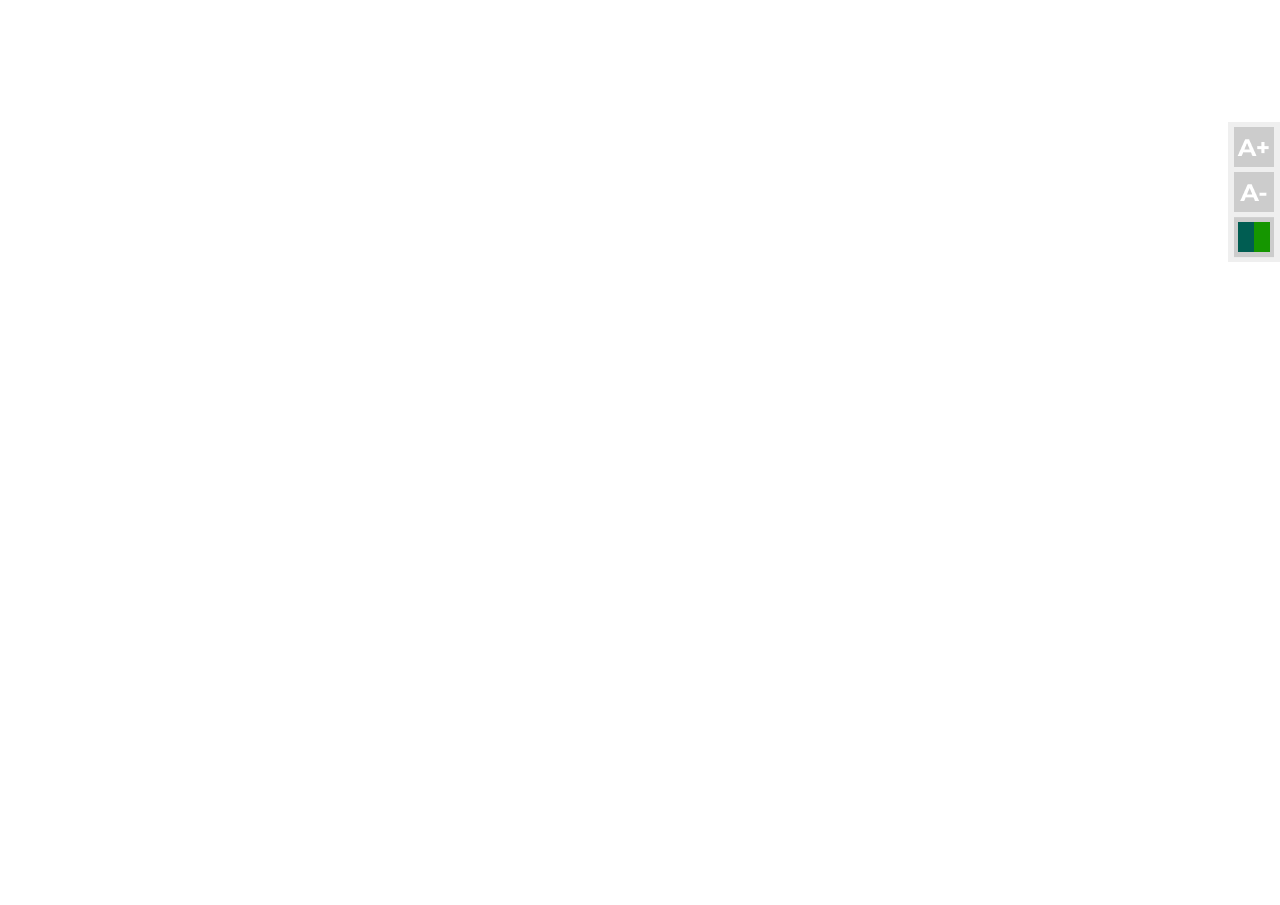
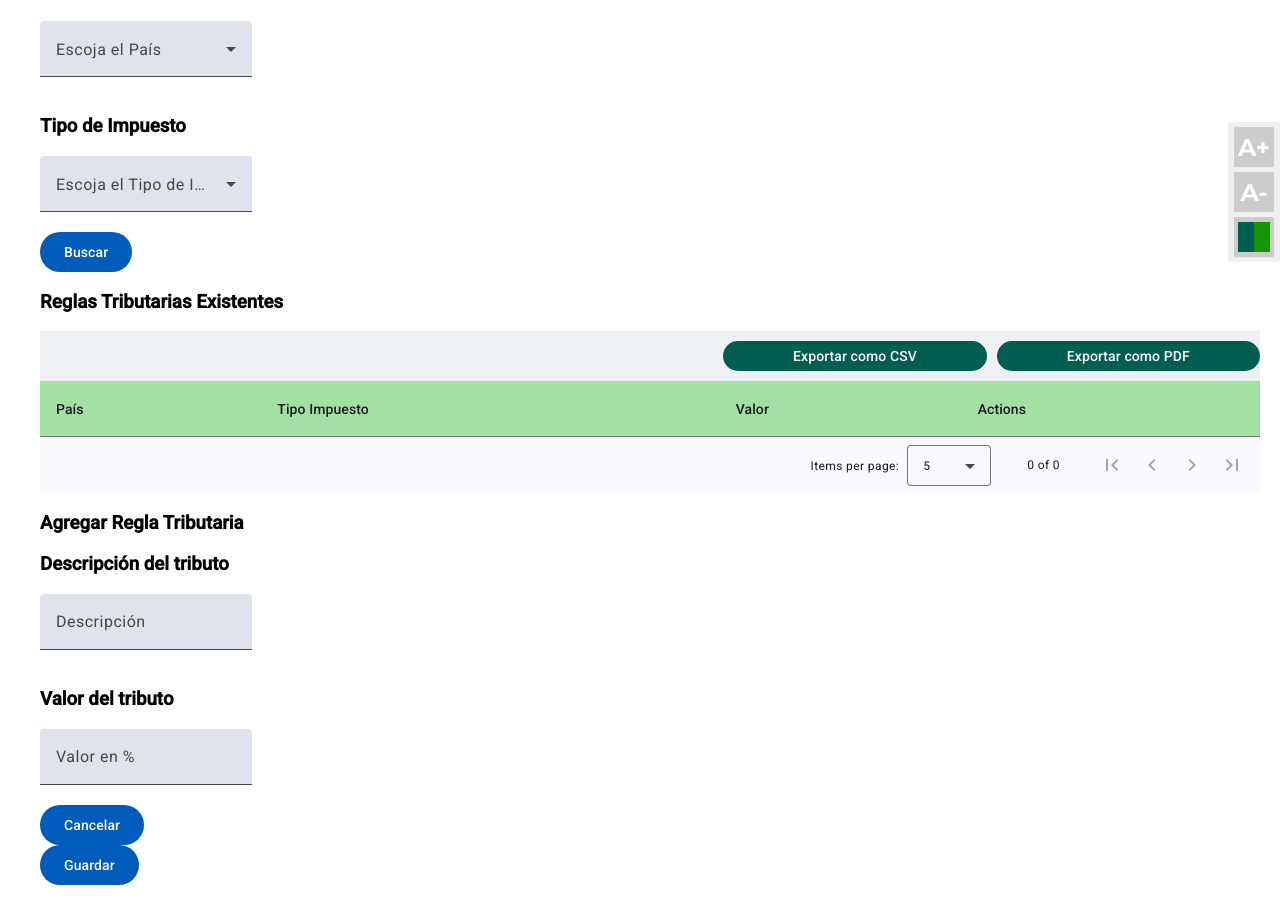
Before and after one commit to f-munozg/MISW4501-G5-Web, an Angular app: page /reglas/tributarias in a window 1280 px wide. Shown: the part 208-1113 px from the top of the page. Before the commit the page ends 800 px from the top, so only its background shows below. Built offline with nearby package versions, Linux system fonts and the light colour scheme.

Commit message:
169 - Se inicia la implementación del HTML del componente de reglas tributarias

```diff
--- a/src/app/domains/reglas/reglas-tributarias/reglas-tributarias.component.html
+++ b/src/app/domains/reglas/reglas-tributarias/reglas-tributarias.component.html
@@ -1,3 +1,79 @@
 <app-default-window>
-
+  <main class="reglasTributariasContainer">
+    <div class="reglasTributariasHeaderGrid">
+      <h2 class="grid-item-reglasTributariasTitulo">Definición de Reglas Tributarias</h2>
+    </div>
+    <div class="reglasTributariasSeleccionFormGrid">
+        <div class="grid-item-paisFormField">
+          <h3>País</h3>
+          <mat-form-field>
+            <mat-label>Escoja el País</mat-label>
+            <mat-select>
+              <mat-option *ngFor="let pais of listaPaises" [value]="pais">
+                {{PaisesType2LabelMapping[pais]}}
+              </mat-option>
+            </mat-select>
+          </mat-form-field>
+        </div>
+        <div class="grid-item-tipoImpuestoFormField">
+          <h3>Tipo de Impuesto</h3>
+          <mat-form-field>
+            <mat-label>Escoja el Tipo de Impuesto</mat-label>
+            <mat-select>
+              <mat-option *ngFor="let tipoImpuesto of listaTiposImpuestos" [value]="tipoImpuesto">
+                {{TipoImpuesto2LabelMapping[tipoImpuesto]}}
+              </mat-option>
+            </mat-select>
+          </mat-form-field>
+        </div>
+        <div class="grid-item-buscarBtnForm">
+          <div class="grid-item-buscarBtnDiv">
+            <button mat-flat-button class="buscarBtn">Buscar</button>
+          </div>
+        </div>
+    </div>
+    <!--
+        Zona para notificaciones/mensajes
+    -->
+    <div class="reglasTributariasTablaHeaderGrid">
+      <h3 class="grid-item-reglasTributariasTablaTitulo">Reglas Tributarias Existentes</h3>
+    </div>
+    <div class="reglasTributariasTablaGrid">
+      <app-table-template
+        [data]="tableData"
+        [columns]="tableColumns"
+        [displayedColumns]="visibleColumns"
+        [actions]="assignAction"
+      >
+      </app-table-template>
+    </div>
+    <div class="reglasTributariasAgregarReglaHeaderGrid">
+      <h3 class="grid-item-reglasTributariasAgregarReglaTitulo">Agregar Regla Tributaria</h3>
+    </div>
+    <div class="reglasTributariasAgregarReglaForm">
+      <div class="grid-item-descripcionField">
+        <h3>Descripción del tributo</h3>
+        <mat-form-field>
+          <input matInput placeholder="Descripción">
+        </mat-form-field>
+      </div>
+      <div class="grid-item-valorField">
+        <h3>Valor del tributo</h3>
+        <mat-form-field>
+          <input type="number" matInput placeholder="Valor en %">
+        </mat-form-field>
+      </div>
+      <div class="reglasTributariasAgregarReglaFormBtns">
+        <div class="grid-item-cancelarBtnDiv">
+          <button mat-flat-button class="cancelarBtn">Cancelar</button>
+        </div>
+        <div class="grid-item-guardarBtnDiv">
+          <button mat-flat-button class="guardarBtn"
+                  type="submit"
+                  >Guardar
+          </button>
+        </div>
+      </div>
+    </div>
+  </main>
 </app-default-window>
--- a/src/app/domains/reglas/reglas-tributarias/reglas-tributarias.component.ts
+++ b/src/app/domains/reglas/reglas-tributarias/reglas-tributarias.component.ts
@@ -1,4 +1,13 @@
 import { Component, OnInit } from '@angular/core';
+import { Paises, PaisesType2LabelMapping, TipoImpuesto, TipoImpuesto2LabelMapping } from '../reglas.model';
+
+export interface TableRow {
+  id: string;
+  pais: Paises;
+  tipo_impuesto: TipoImpuesto;
+  valor: number;
+  descripcion: string;
+}
 
 @Component({
   selector: 'app-reglas-tributarias',
@@ -8,6 +17,48 @@ import { Component, OnInit } from '@angular/core';
 })
 export class ReglasTributariasComponent implements OnInit {
 
+
+  public PaisesType2LabelMapping = PaisesType2LabelMapping;
+  public listaPaises = Object.values(Paises);
+
+  public TipoImpuesto2LabelMapping = TipoImpuesto2LabelMapping;
+  public listaTiposImpuestos = Object.values(TipoImpuesto);
+
+  tableData: TableRow[] = [];
+
+  tableColumns = [
+    {
+      name: 'country',
+      header: 'País',
+      cell: (item: any) => item.pais.toString()
+    },
+    {
+      name: 'tax_type',
+      header: 'Tipo Impuesto',
+      cell: (item: any) => item.tipo_impuesto.toString()
+    },
+    {
+      name: 'tax_value',
+      header: 'Valor',
+      cell: (item: any) => item.valor.toString()
+    },
+  ];
+
+  visibleColumns = ['country', 'tax_type', 'tax_value'];
+
+  assignAction = [
+    {
+      icon: 'Editar',
+      tooltip: 'Editar',
+      action: (row: any) => {}
+    },
+    {
+      icon: 'Eliminar',
+      tooltip: 'Eliminar',
+      action: (row: any) => {}
+    }
+  ]
+
   constructor() { }
 
   ngOnInit() {
--- /dev/null
+++ b/src/app/domains/reglas/reglas.model.ts
@@ -0,0 +1,125 @@
+export enum Paises{
+    ARGENTINA = "Argentina",
+    BOLIVIA = "Bolivia",
+    BRASIL = "Brasil",
+    CHILE = "Chile",
+    COLOMBIA = "Colombia",
+    ECUADOR = "Ecuador",
+    PARAGUAY = "Paraguay",
+    PERÚ = "Perú",
+    SURINAM = "Surinam",
+    TRINIDAD_Y_TOBAGO = "Trinidad y Tobago",
+    URUGUAY = "Uruguay",
+    VENEZUELA = "Venezuela",
+    CANADA = "Canadá",
+    ESTADOS_UNIDOS = 'Estados Unidos',
+    MÉXICO = "México",
+    BELICE = "Belice",
+    COSTA_RICA = "Costa Rica",
+    EL_SALVADOR = "El Salvador",
+    GUATEMALA = "Guatemala",
+    HONDURAS = "Honduras",
+    NICARAGUA = "Nicaragua",
+    PANAMÁ = "Panamá",
+    ANTIGUA_Y_BARBUDA = "Antigua y Barbuda",
+    BAHAMAS = "Bahamas",
+    BARBADOS = "Barbados",
+    CUBA = "Cuba",
+    DOMINICA = "Dominica",
+    GRANADA = "Granada",
+    GUYANA = "Guyana",
+    HAITÍ = "Haití",
+    JAMAICA = "Jamaica",
+    REPÚBLICA_DOMINICANA = "República Dominicana",
+    SAN_CRISTÓBAL_Y_NIEVES = "San Cristóbal y Nieves",
+    SAN_VICENTE_Y_LAS_GRANADINAS = "San Vicente y las Granadinas",
+    SANTA_LUCÍA = "Santa Lucía",
+}
+
+export const PaisesType2LabelMapping: Record<Paises, string> = {
+    [Paises.ARGENTINA]: "Argentina",
+    [Paises.BOLIVIA]: "Bolivia",
+    [Paises.BRASIL]: "Brasil",
+    [Paises.CHILE]: "Chile",
+    [Paises.COLOMBIA]: "Colombia",
+    [Paises.ECUADOR]: "Ecuador",
+    [Paises.PARAGUAY]: "Paraguay",
+    [Paises.PERÚ]: "Perú",
+    [Paises.SURINAM]: "Surinam",
+    [Paises.TRINIDAD_Y_TOBAGO]: "Trinidad y Tobago",
+    [Paises.URUGUAY]: "Uruguay",
+    [Paises.VENEZUELA]: "Venezuela",
+    [Paises.CANADA]: "Canadá",
+    [Paises.ESTADOS_UNIDOS]: "Estados Unidos",
+    [Paises.MÉXICO]: "México",
+    [Paises.BELICE]: "Belice",
+    [Paises.COSTA_RICA]: "Costa Rica",
+    [Paises.EL_SALVADOR]: "El Salvador",
+    [Paises.GUATEMALA]: "Guatemala",
+    [Paises.HONDURAS]: "Honduras",
+    [Paises.NICARAGUA]: "Nicaragua",
+    [Paises.PANAMÁ]: "Panamá",
+    [Paises.ANTIGUA_Y_BARBUDA]: "Antigua y Barbuda",
+    [Paises.BAHAMAS]: "Bahamas",
+    [Paises.BARBADOS]: "Barbados",
+    [Paises.CUBA]: "Cuba",
+    [Paises.DOMINICA]: "Dominica",
+    [Paises.GRANADA]: "Granada",
+    [Paises.GUYANA]: "Guyana",
+    [Paises.HAITÍ]: "Haití",
+    [Paises.JAMAICA]: "Jamaica",
+    [Paises.REPÚBLICA_DOMINICANA]: "República Dominicana",
+    [Paises.SAN_CRISTÓBAL_Y_NIEVES]: "San Cristóbal y Nieves",
+    [Paises.SAN_VICENTE_Y_LAS_GRANADINAS]: "San Vicente y las Granadinas",
+    [Paises.SANTA_LUCÍA]: "Santa Lucía",
+}
+
+export enum TipoRegla{
+    LEGAL = "Legal",
+    COMERCIAL = "Comercial",
+    TRIBUTARIA = "Tributaria",
+}
+
+export const TipoRegal2LabelMapping: Record<TipoRegla, string> = {
+    [TipoRegla.LEGAL]: "Legal",
+    [TipoRegla.COMERCIAL]: "Comercial",
+    [TipoRegla.TRIBUTARIA]: "Tributaria",
+}
+
+export enum TipoImpuesto{
+    RENTA_PERSONAS_FISICAS = "Renta Personas Físicas",
+    SOCIEDADES = "Sociedades",
+    PATRIMONIO = "Patrimonio",
+    VALOR_AGREGADO = "Valor Agregado",
+    ESPECIAL = "Especial",
+    AMBIENTAL = "Ambiental",
+    TRANSACCIONES_FINANCIERAS = "Transacciones Financieras",
+    SUCESIONES_DONACIONES = "Sucesiones y Donaciones",
+    BIENES_INMUEBLES = "Bienes Inmuebles",
+    OTRO = "Otro",
+}
+
+export const TipoImpuesto2LabelMapping: Record<TipoImpuesto, string> = {
+    [TipoImpuesto.RENTA_PERSONAS_FISICAS]: "Renta Personas Físicas",
+    [TipoImpuesto.SOCIEDADES]: "Sociedades",
+    [TipoImpuesto.PATRIMONIO]: "Patrimonio",
+    [TipoImpuesto.VALOR_AGREGADO]: "Valor Agregado",
+    [TipoImpuesto.ESPECIAL]: "Especial",
+    [TipoImpuesto.AMBIENTAL]: "Ambiental",
+    [TipoImpuesto.TRANSACCIONES_FINANCIERAS]: "Transacciones Financieras",
+    [TipoImpuesto.SUCESIONES_DONACIONES]: "Sucesiones y Donaciones",
+    [TipoImpuesto.BIENES_INMUEBLES]: "Bienes Inmuebles",
+    [TipoImpuesto.OTRO]: "Otro",
+}
+
+export enum TipoReglaComercial{
+    DESCUENTO = "Descuento",
+    PEDIDO_MINIMO = "Pedido Mínimo",
+    OTRO = "Otro",
+}
+
+export const TipoReglaComercial2LabelMapping: Record<TipoReglaComercial, string> = {
+    [TipoReglaComercial.DESCUENTO]: "Descuento",
+    [TipoReglaComercial.PEDIDO_MINIMO]: "Pedido Mínimo",
+    [TipoReglaComercial.OTRO]: "Otro",
+}
```
